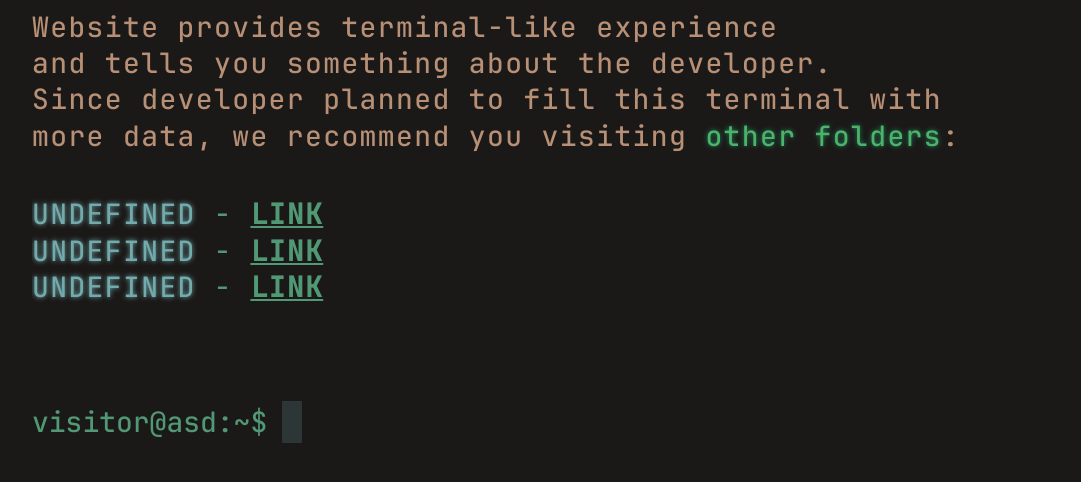
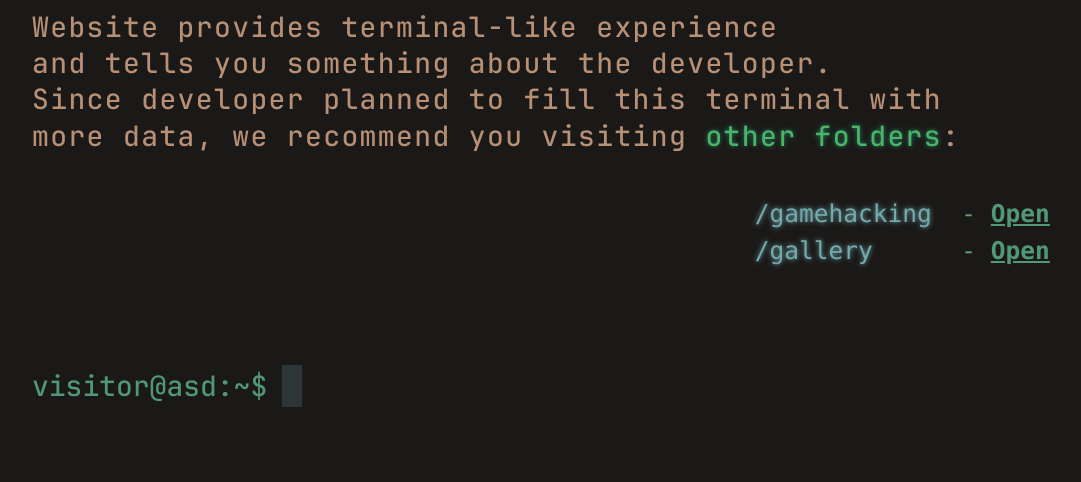
Before and after one commit to aASDa213ASD/python-web, a Flask app: page /about in a window 1280 px wide. Shown: the part 261-743 px from the top of the page, without its empty margins (8-1089 px from the left). Run offline with Flask 3, Linux system fonts and the light colour scheme; some libraries are stand-ins or nearby versions.

Commit message:
Terminal fixed typo

```diff
--- a/Resume_Flask/templates/about.html
+++ b/Resume_Flask/templates/about.html
@@ -15,9 +15,8 @@
     <p class="text-description">Since developer planned to fill this terminal with </p>
     <p class="text-description">more data, we recommend you visiting <span class="text-important">other folders</span>:</p>
     <br>
-    <p><span class="text-command">UNDEFINED</span>  - <a class="text-default" href="https://github.com/aASDa213ASD/sigscan"><b>LINK</b></a><p>
-    <p><span class="text-command">UNDEFINED</span>  - <a class="text-default" href="https://github.com/aASDa213ASD/sigscan"><b>LINK</b></a><p>
-    <p><span class="text-command">UNDEFINED</span>  - <a class="text-default" href="https://github.com/aASDa213ASD/sigscan"><b>LINK</b></a><p>
+    <pre>                                                 <span class="text-command">/gamehacking</span>  - <a class="text-default" href="/gamehacking"><b>Open</b></a></pre>
+    <pre>                                                 <span class="text-command">/gallery</span>      - <a class="text-default" href="/gallery"><b>Open</b></a></pre>
   </div>
   {% block output %}{% endblock %}
 {% endblock %}
--- a/Resume_Flask/templates/gallery.html
+++ b/Resume_Flask/templates/gallery.html
@@ -1,6 +1,6 @@
 {% extends "base.html" %}
 
-{% block title %}./about{% endblock %}
+{% block title %}./gallery{% endblock %}
 
 {% block content %}
   <div id="initial_message">
--- a/Resume_Flask/templates/gamehacking.html
+++ b/Resume_Flask/templates/gamehacking.html
@@ -1,6 +1,6 @@
 {% extends "base.html" %}
 
-{% block title %}./about{% endblock %}
+{% block title %}./gamehacking{% endblock %}
 
 {% block content %}
   <div id="initial_message">
@@ -40,7 +40,7 @@
     <p class="text-description">but little I knew that game hacking is even harder.</p>
     <hr>
     <p class="text-muted"><i>- If you've read everything above: you are ready.</i></p>
-    <p><span class="text-description">You've been invited to visit route <span class="text-command">'/gallery'</span></span>  - <a class="text-default" href="/hack"><b>Open</b></a><p>
+    <p><span class="text-description">You've been invited to visit route <span class="text-command">'/gallery'</span></span>  - <a class="text-default" href="/gallery"><b>Open</b></a><p>
   </div>
   {% block output %}{% endblock %}
 {% endblock %}
```
